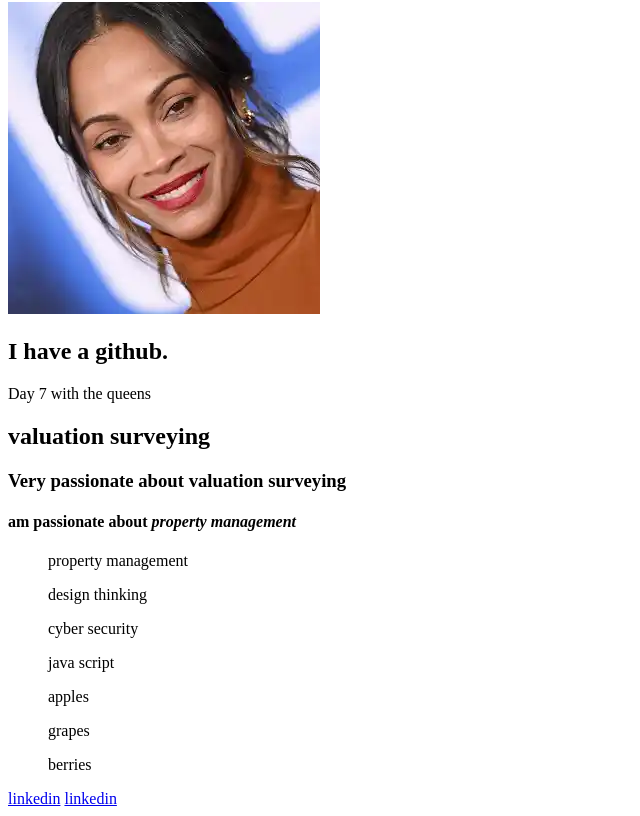
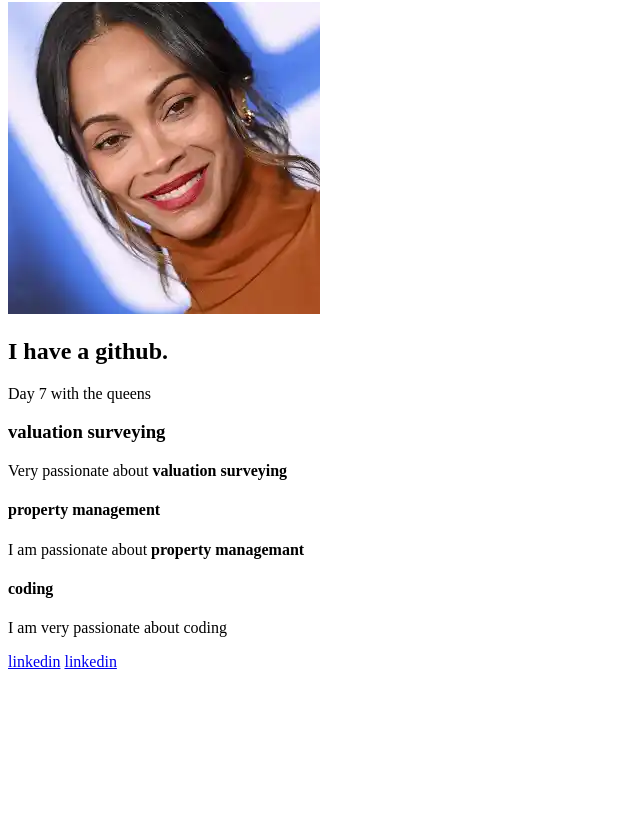
Before and after one commit to Ivet256/codequeen14, a plain HTML site: page profile.html in a window 1280 px wide. Shown: the part 78-894 px from the top of the page, without its empty margins (0-640 px from the left). After the commit the page ends 800 px from the top, so only its background shows below. Drawn offline with Linux system fonts and the light colour scheme.

Commit message:
my html file

```diff
--- a/profile.html
+++ b/profile.html
@@ -8,16 +8,13 @@
 <img src="img 1.webp">
 <h2>I have a github.</h2>
 <p>Day 7 with the queens </p>
-<h2>valuation surveying</h2>
-<h3>Very passionate about <b>valuation surveying</b></h3>
-<h4>am passionate about <i>property management</i></h4>
-<ul>property management</ul>
-<ul>design thinking</ul>
-<ul>cyber security</ul>
-<ul>java script</ul>
-<ol>apples</ol>
-<ol>grapes</ol>
-<ol>berries</ol>
+<h3>valuation surveying</h3>
+<p>Very passionate about <b>valuation surveying</b></p>
+<h4>property management</h4>
+<p>I am passionate about <b>property managemant</b></p>
+<h4>coding</h4>
+<p>I am very passionate about coding</p>
+
 <a href="https://en.wikipedia.org/wiki/Maja_Salvador">linkedin</a>
 <a href="https://www.linkedin.com/in/kushaba-ivet-365801327/">linkedin</a>
 
```
Also changed, not shown: home.html (added, +31 -0 lines).
